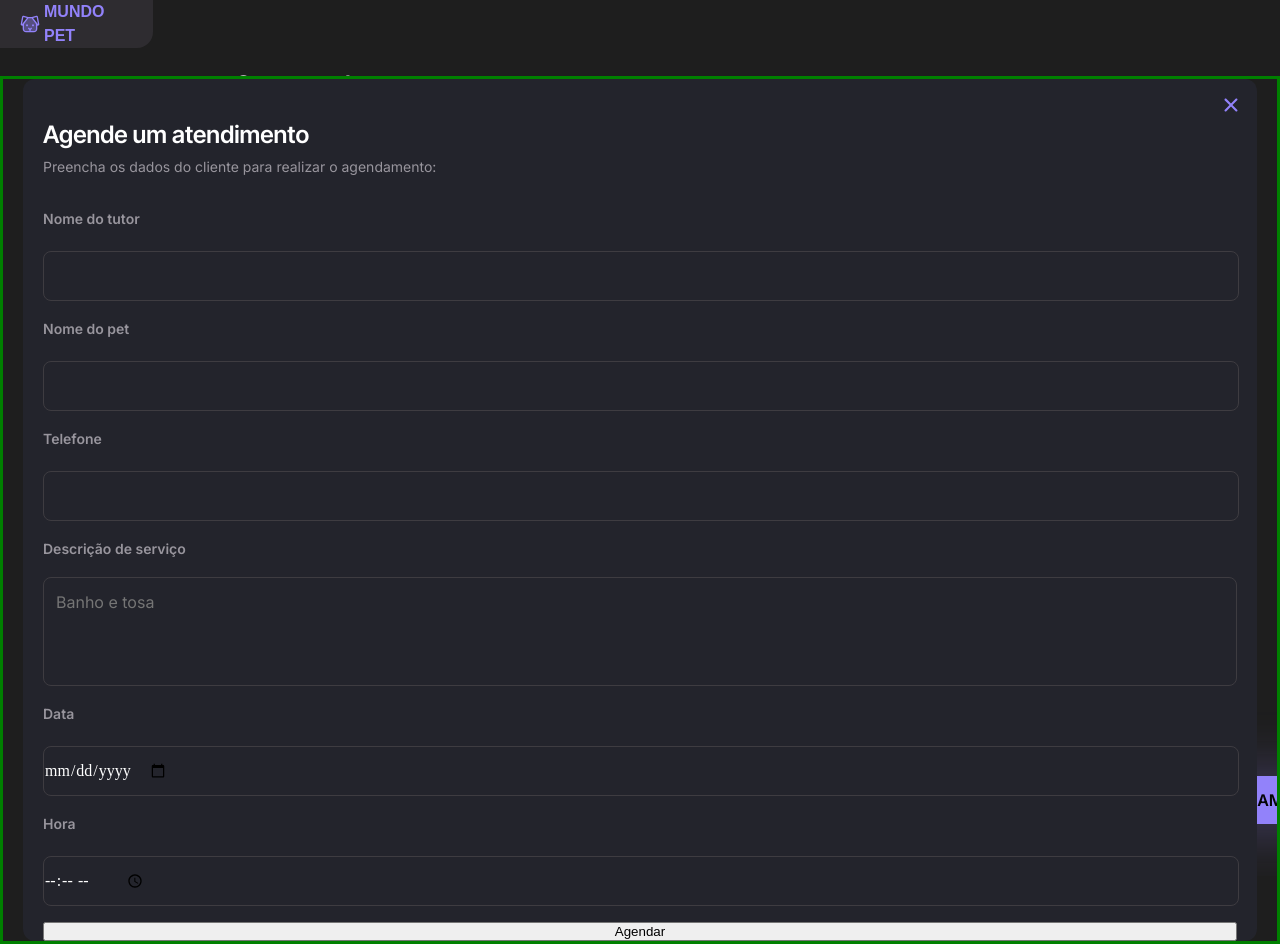
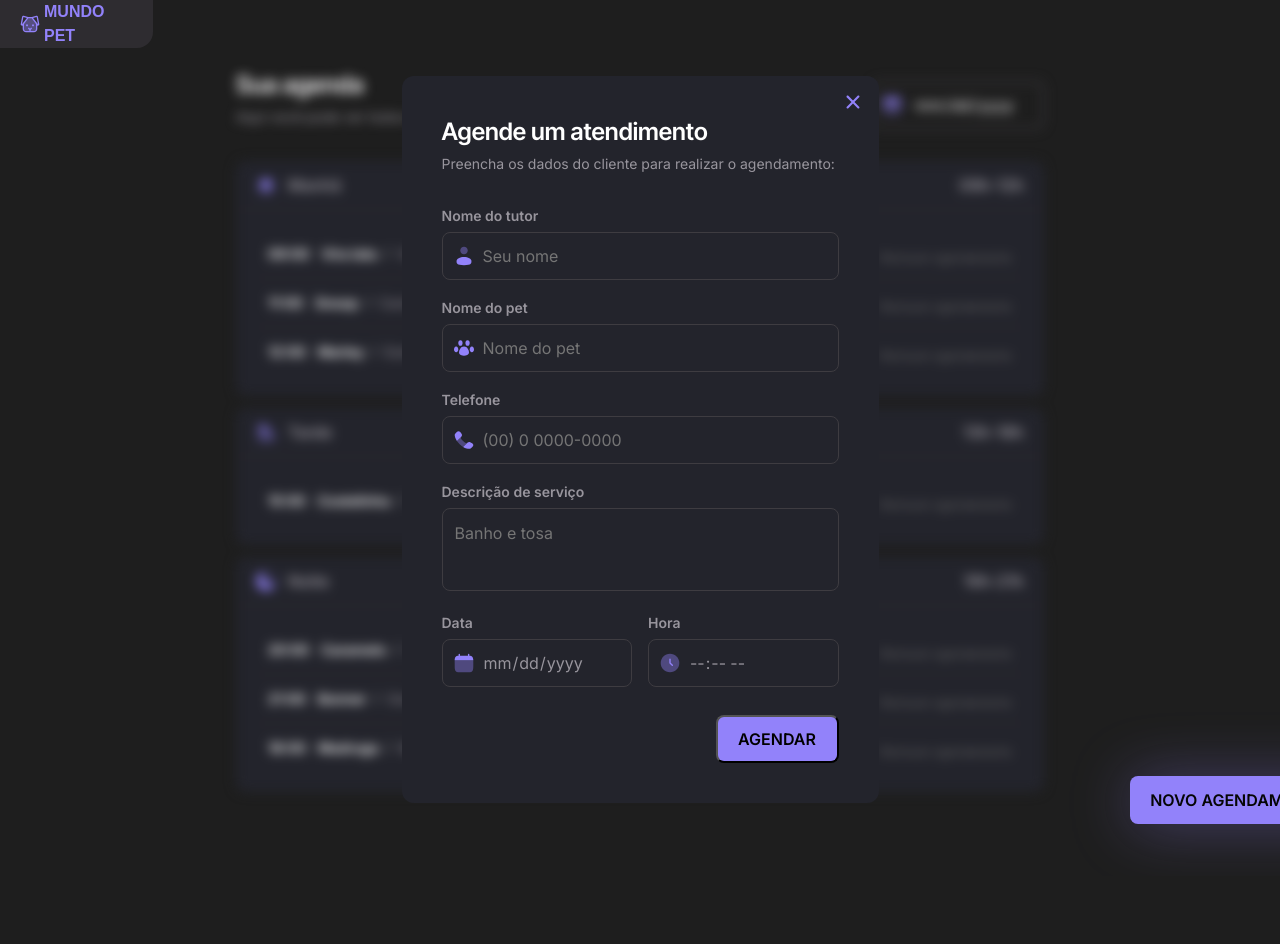
Before and after one commit to Alexandre-dotDev/desafio-app-mundo-pet, a website built with webpack: page src/index.html in a window 1280 px wide. After the commit the page ends 876 px from the top, so only its background shows below. Built offline with nearby package versions, Linux system fonts and the light colour scheme; files whose address does not match are found by name; a web font is replaced by a local one.

Commit message:
Modified: files css e index.html

```diff
--- a/src/css/components/header-hero.css
+++ b/src/css/components/header-hero.css
@@ -24,15 +24,14 @@
     border: 2px solid var(--border-primary);
     border-radius: 0.5rem;
 
-    & input[type="date"] {
+    & #data {
       appearance: none;
       -webkit-appearance: none;
       -moz-appearance: none;
 
       width: 10.75rem;
+      padding-bottom: 0.75rem;
 
-      margin-block: 0.75rem;
-      padding-inline: 2.5rem;
       font-family: var(--ff-inter);
       font-size: 1rem;
       color: var(--color-title);
@@ -47,7 +46,7 @@
       }
     }
 
-    & input[type="date"]::-webkit-calendar-picker-indicator {
+    & #data::-webkit-calendar-picker-indicator {
       position: absolute;
       right: 0.5rem;
       opacity: 0;
@@ -74,7 +73,7 @@
       position: absolute;
       top: 50%;
       transform: translateY(-50%);
-      right: 0.5rem;
+      right: 0.25rem;
       width: 1.25rem;
       height: 1.25rem;
       background-image: url("../../assets/icons/check.svg");
--- a/src/css/form/form.css
+++ b/src/css/form/form.css
@@ -1,10 +1,10 @@
 form {
   position: relative;
-  width: 100%;
-  padding-inline: 1.25rem;
-  background: var(--bg-tertiary);
+  width: 21.875rem;
+  padding-inline: 2.5rem;
 
   border-radius: 0.75rem;
+  background: var(--bg-tertiary);
 
   & .close {
     position: absolute;
@@ -31,4 +31,172 @@ form {
     margin-top: 0.25rem;
     margin-bottom: 1.75rem;
   }
+
+  & fieldset {
+    width: 100%;
+
+    & .tutor {
+      position: relative;
+
+      &::before {
+        content: "";
+        position: absolute;
+        top: 55%;
+        left: 0.75rem;
+        width: 1.25rem;
+        height: 1.25rem;
+
+        background-image: url("../../assets/icons/User.svg");
+        background-repeat: no-repeat;
+        background-position: center;
+        background-size: cover;
+        pointer-events: none;
+      }
+    }
+
+    & .pet {
+      position: relative;
+
+      &::before {
+        content: "";
+        position: absolute;
+        top: 55%;
+        left: 0.75rem;
+        width: 1.25rem;
+        height: 1.25rem;
+
+        background-image: url("../../assets/icons/Pet-Paw.svg");
+        background-repeat: no-repeat;
+        background-position: center;
+        background-size: cover;
+        pointer-events: none;
+      }
+    }
+
+    & .phone {
+      position: relative;
+
+      &::before {
+        content: "";
+        position: absolute;
+        top: 55%;
+        left: 0.75rem;
+        width: 1.25rem;
+        height: 1.25rem;
+
+        background-image: url("../../assets/icons/Phone.svg");
+        background-repeat: no-repeat;
+        background-position: center;
+        background-size: cover;
+        pointer-events: none;
+      }
+    }
+
+    & .textarea textarea {
+      box-sizing: border-box;
+      width: 100%;
+    }
+
+    & .date-time {
+      & .date {
+        position: relative;
+
+        & input[type="date"]::-webkit-calendar-picker-indicator {
+          position: absolute;
+          right: 0.75rem;
+          opacity: 0;
+          cursor: pointer;
+        }
+
+        &::before {
+          content: "";
+          position: absolute;
+          top: 55%;
+          left: 0.75rem;
+          width: 1.25rem;
+          height: 1.25rem;
+          background-image: url("../../assets/icons/Calendar.svg");
+          background-repeat: no-repeat;
+          background-position: center;
+          background-size: cover;
+          pointer-events: none;
+        }
+
+        &::after {
+          content: "";
+          position: absolute;
+          top: 55%;
+          right: 0.75rem;
+          width: 1.25rem;
+          height: 1.25rem;
+          background-image: url("../../assets/icons/check.svg");
+          background-repeat: no-repeat;
+          background-size: cover;
+          pointer-events: none;
+        }
+      }
+
+      & .hour {
+        position: relative;
+
+        & input[type="time"]::-webkit-calendar-picker-indicator {
+          position: absolute;
+          right: 0.75rem;
+          opacity: 0;
+          cursor: pointer;
+        }
+
+        &::before {
+          content: "";
+          position: absolute;
+          top: 55%;
+          left: 0.75rem;
+          width: 1.25rem;
+          height: 1.25rem;
+          background-image: url("../../assets/icons/Clock-Circle--Streamline-Solar.svg");
+          background-repeat: no-repeat;
+          background-position: center;
+          background-size: cover;
+          pointer-events: none;
+        }
+
+        &::after {
+          content: "";
+          position: absolute;
+          top: 55%;
+          right: 0.75rem;
+          width: 1.25rem;
+          height: 1.25rem;
+          background-image: url("../../assets/icons/check.svg");
+          background-repeat: no-repeat;
+          background-size: cover;
+          pointer-events: none;
+        }
+      }
+    }
+  }
 }
+
+@media (min-width: 80rem) {
+  form {
+    width: 29.8125rem;
+
+    & fieldset {
+      & .date-time {
+        box-sizing: border-box;
+        width: 100%;
+        flex-direction: row;
+        justify-content: space-between;
+        gap: 0.9594rem;
+
+        & .date {
+          width: 11.9063rem;
+        }
+
+        & .hour {
+          width: 11.9063rem;
+        }
+      }
+    }
+  }
+}
--- a/src/css/form/load-modules.css
+++ b/src/css/form/load-modules.css
@@ -1,6 +1,7 @@
+@import "./new-schedule.css";
+@import "./form.css";
 @import "../utils/fieldset.css";
 @import "../utils/labels.css";
 @import "../utils/inputs.css";
 @import "../utils/textarea.css";
-@import "./new-schedule.css";
-@import "./form.css";
+@import "../form/button-submit.css";
--- a/src/css/form/new-schedule.css
+++ b/src/css/form/new-schedule.css
@@ -1,8 +1,12 @@
 .new-schedule {
   position: absolute;
-  width: 100%;
-  padding-inline: 1.25rem;
+  justify-content: center;
   margin-top: 4.75rem;
+  border-radius: 0.75rem;
+}
 
-  border: solid green;
+@media (min-width: 80rem) {
+  .new-schedule {
+    min-width: 29.8125rem;
+  }
 }
--- a/src/css/utils/fieldset.css
+++ b/src/css/utils/fieldset.css
@@ -3,3 +3,6 @@ fieldset {
   flex-direction: column;
   gap: 1rem;
 }
+
+@media (min-width: 80rem) {
+}
--- a/src/css/utils/inputs.css
+++ b/src/css/utils/inputs.css
@@ -1,10 +1,15 @@
 input {
+  box-sizing: border-box;
   display: flex;
   align-items: center;
   width: 100%;
   height: 3rem;
   margin-top: 0.25rem;
 
+  font: var(--text-lg);
+  color: var(--content-secondary);
+  padding-left: 2.5rem;
+
   border-radius: 0.5rem;
   border: 1px solid var(--border-primary);
 }
--- a/src/css/utils/textarea.css
+++ b/src/css/utils/textarea.css
@@ -1,8 +1,9 @@
 textarea {
-  max-width: 100%;
   min-height: 5.1875rem;
   padding: 0.75rem;
+  margin-top: 0.25rem;
   font: var(--text-lg);
+
   white-space: pre-wrap; /* Mantém quebras de linha e permite quebra automática */
   word-break: break-word; /* Quebra palavras muito longas */
   overflow-wrap: break-word; /* Alternativa para compatibilidade */
--- a/src/css/utils/utils.css
+++ b/src/css/utils/utils.css
@@ -8,6 +8,10 @@
 
 .disabled {
   display: none;
+}
+
+.enabled {
+  display: flex;
 }
 
 .center {
@@ -34,3 +38,9 @@
 .collumn {
   flex-direction: column;
 }
+
+.blur-overlay {
+  filter: blur(6px);
+  pointer-events: none; /* bloqueia cliques e seleção */
+  user-select: none; /* bloqueia seleção de texto */
+}
--- a/src/index.html
+++ b/src/index.html
@@ -20,7 +20,7 @@
         <p>Mundo Pet</p>
       </div>
       <!-- Wrapeer central -->
-      <section class="your-schedule flex collumn">
+      <section class="your-schedule flex collumn blur-overlay">
         <!-- Cabeçalho central -->
         <header class="header-hero flex collumn">
           <div class="hero flex collumn">
@@ -31,7 +31,7 @@
             </p>
           </div>
           <div class="input-wrapper">
-            <input type="date" />
+            <input type="date" id="data" />
           </div>
         </header>
         <!-- Wrapper de agenda -->
@@ -183,11 +183,7 @@
         </div>
       </section>
 
-      <div class="button flex center">
-        <button>Novo Agendamento</button>
-      </div>
-
-      <section class="new-schedule">
+      <section class="new-schedule enabled">
         <form>
           <div class="close">
             <img src="./assets/icons/Close-Small-Fill.svg" alt="Fechar" />
@@ -196,27 +192,64 @@
           <p>Preencha os dados do cliente para realizar o agendamento:</p>
 
           <fieldset>
+            <div class="tutor">
               <label for="name-tutor">Nome do tutor</label>
-            <input type="text" name="name-tutor" id="name-tutor" />
+              <input
+                type="text"
+                name="name-tutor"
+                id="name-tutor"
+                placeholder="Seu nome"
+                required
+              />
+            </div>
+            <div class="pet">
               <label for="pet-name">Nome do pet</label>
-            <input type="text" name="pet-name" id="pet-name" />
+              <input
+                type="text"
+                name="pet-name"
+                id="pet-name"
+                placeholder="Nome do pet"
+                required
+              />
+            </div>
+            <div class="phone">
               <label for="phone">Telefone</label>
-            <input type="tel" name="phone" id="phone" />
+              <input
+                type="tel"
+                name="phone"
+                id="phone"
+                placeholder="(00) 0 0000-0000"
+                required
+              />
+            </div>
+            <div class="textarea">
               <label for="description">Descrição de serviço</label>
               <textarea
                 name="description"
                 id="description"
                 placeholder="Banho e tosa"
+                required
               ></textarea>
+            </div>
+            <div class="date-time flex collumn">
+              <div class="date">
                 <label for="date">Data</label>
-            <input type="date" name="date" id="date" />
+                <input type="date" name="date" id="date" required />
+              </div>
+              <div class="hour">
                 <label for="hour">Hora</label>
-            <input type="time" name="hour" id="hour" />
+                <input type="time" name="hour" id="hour" required />
+              </div>
+            </div>
 
             <button>Agendar</button>
           </fieldset>
         </form>
       </section>
+
+      <div class="button flex center">
+        <button>Novo Agendamento</button>
+      </div>
     </main>
   </body>
 </html>
```
Lines whose indentation alone changed are shown as unchanged.
